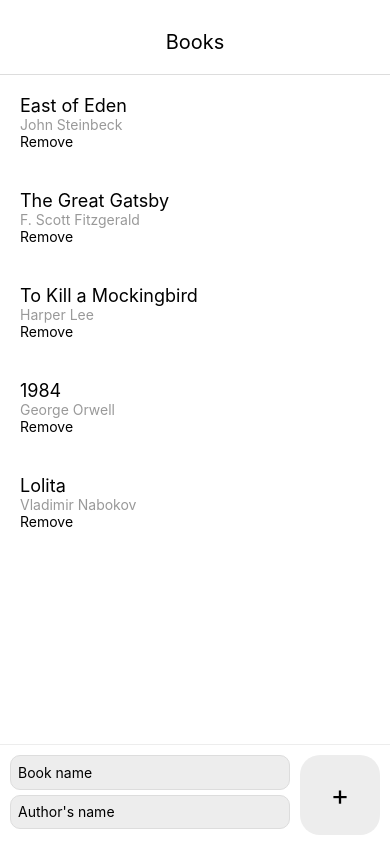
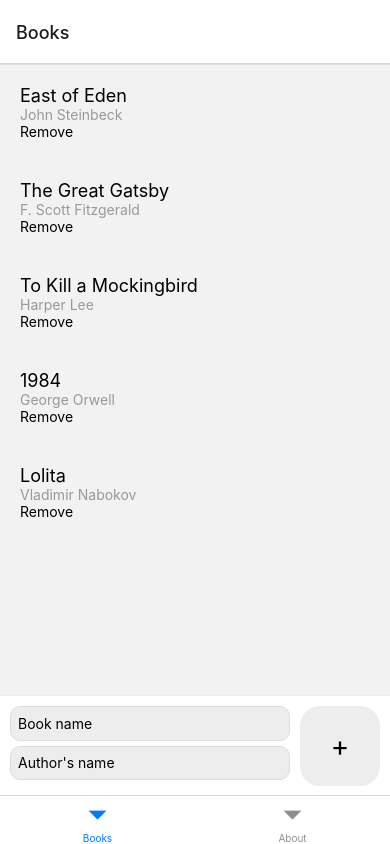
Before and after one commit to thinkswan/react-native-book-manager, a React Native app: screen /Books in a window 390 px wide. Built offline with nearby package versions, Linux system fonts and the light colour scheme.

Commit message:
feat: add navigation tabs

```diff
--- a/App.js
+++ b/App.js
@@ -1,6 +1,9 @@
+import { createBottomTabNavigator } from '@react-navigation/bottom-tabs';
+import { NavigationContainer } from '@react-navigation/native';
 import { configureStore } from '@reduxjs/toolkit';
 import React from 'react';
 import { Provider } from 'react-redux';
+import About from './src/features/about/About';
 import Books from './src/features/books/Books';
 import booksReducer from './src/features/books/books-slice';
 
@@ -10,10 +13,17 @@ const store = configureStore({
   },
 });
 
+const Tab = createBottomTabNavigator();
+
 const App = () => {
   return (
     <Provider store={store}>
-      <Books />
+      <NavigationContainer>
+        <Tab.Navigator>
+          <Tab.Screen name="Books" component={Books} />
+          <Tab.Screen name="About" component={About} />
+        </Tab.Navigator>
+      </NavigationContainer>
     </Provider>
   );
 };
--- a/package.json
+++ b/package.json
@@ -11,10 +11,14 @@
     "lint": "eslint ."
   },
   "dependencies": {
+    "@react-navigation/bottom-tabs": "^6.4.0",
+    "@react-navigation/native": "^6.0.13",
     "@reduxjs/toolkit": "^1.9.0",
     "react": "18.1.0",
     "react-native": "0.70.4",
     "react-native-get-random-values": "^1.8.0",
+    "react-native-safe-area-context": "^4.4.1",
+    "react-native-screens": "^3.18.2",
     "react-redux": "^8.0.5",
     "uuid": "^9.0.0"
   },
--- /dev/null
+++ b/src/features/about/About.js
@@ -0,0 +1,16 @@
+import React from 'react';
+import { SafeAreaView, StyleSheet, Text } from 'react-native';
+
+const About = () => {
+  return (
+    <SafeAreaView style={styles.container}>
+      <Text>About Book Manager</Text>
+    </SafeAreaView>
+  );
+};
+
+const styles = StyleSheet.create({
+  container: { flex: 1, justifyContent: 'center', alignItems: 'center' },
+});
+
+export default About;
--- a/src/features/books/Books.js
+++ b/src/features/books/Books.js
@@ -43,8 +43,6 @@ const Books = () => {
 
   return (
     <SafeAreaView style={styles.container}>
-      <Text style={styles.title}>Books</Text>
-
       <ScrollView
         keyboardShouldPersistTaps="always"
         style={styles.booksContainer}>
@@ -98,12 +96,6 @@ const Books = () => {
 
 const styles = StyleSheet.create({
   container: { flex: 1 },
-  title: {
-    fontSize: 20,
-    textAlign: 'center',
-    paddingTop: 30,
-    paddingBottom: 20,
-  },
   booksContainer: { flex: 1, borderTopWidth: 1, borderTopColor: '#ddd' },
   book: { padding: 20 },
   name: { fontSize: 18 },
```
Also changed, not shown: 2 other files (tests, documents, lock files or other folders).
